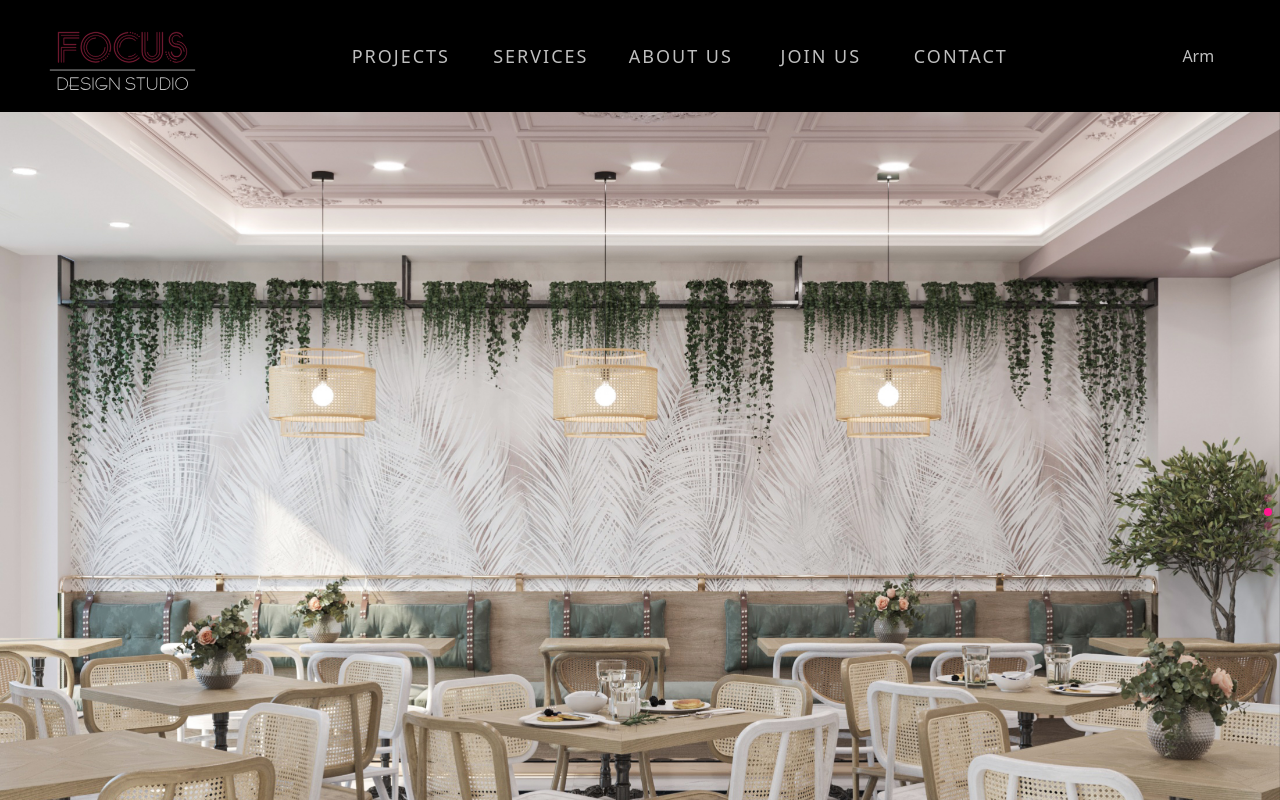
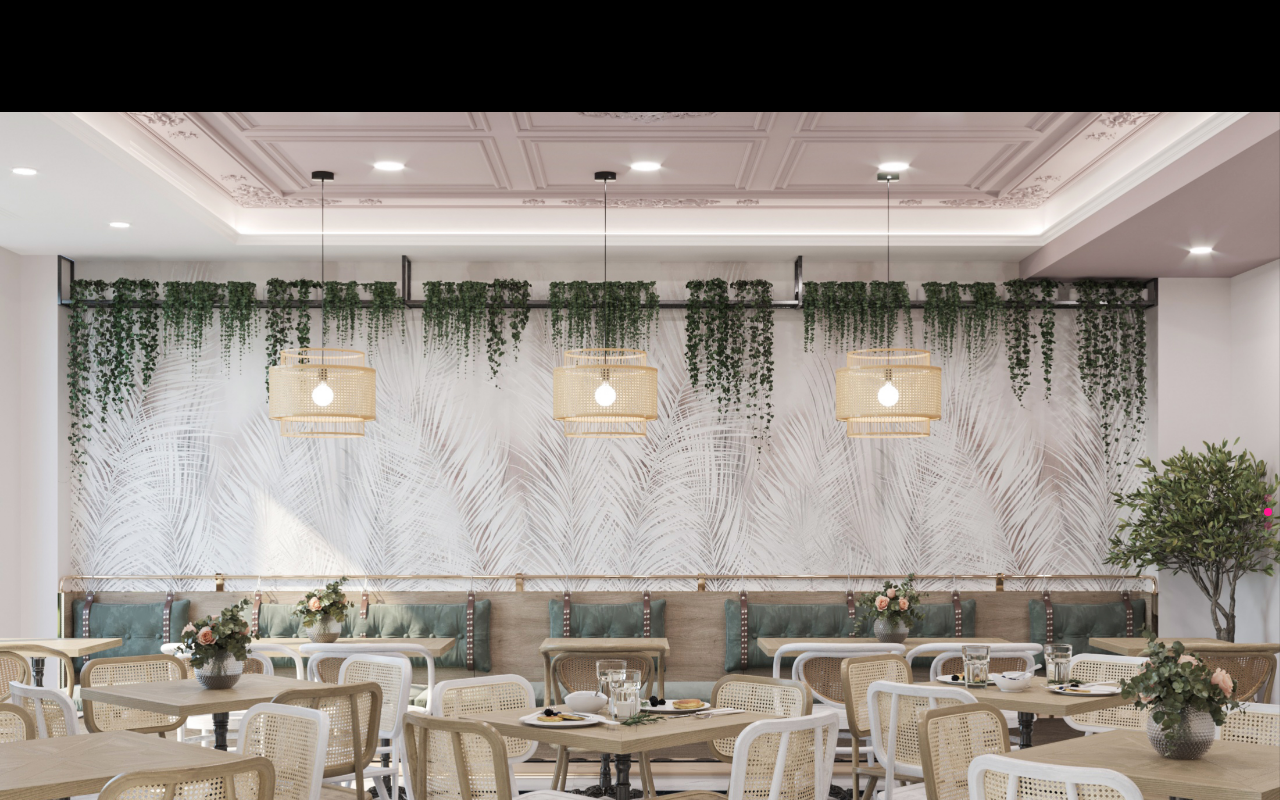
Before and after one commit to DavidGyulinyan/focus-design-studio, a Vue app: page / in a window 1280 px wide. Shown: the top 800 px of the page. Built offline with nearby package versions, Linux system fonts and the light colour scheme; a web font is replaced by a local one.

Commit message:
routing is done :D

```diff
--- a/src/views/HomeView.vue
+++ b/src/views/HomeView.vue
@@ -1,19 +1,15 @@
 <template>
   <main class="text-white relative">
-    <AppHeader/>
     <SliderAppSection/>
     <AppAboutUsHome/>
     <InteriorPhoto/>
     <ProjectTypeSection/>
     <AppTestimonials/>
-    <AppFooter/>
   </main>
 </template>
 <script setup>
 import SliderAppSection from '@/components/SliderAppSection.vue'
 import AppTestimonials from '@/components/AppTestimonials.vue'
-import AppFooter from '@/components/AppFooter.vue'
-import AppHeader from '@/components/AppHeader.vue'
 import ProjectTypeSection from '@/components/ProjectTypeSection.vue'
 import AppAboutUsHome from '@/components/AppAboutUsHome.vue'
 import InteriorPhoto from '@/components/InteriorPhoto.vue'
```
